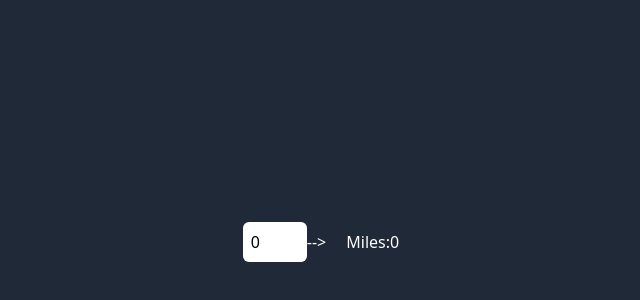
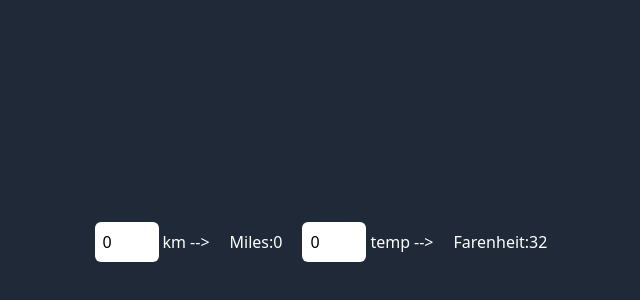
Before and after one commit to Grudok/Vite-With-Vue, a Vue app: page / in a window 1280 px wide. Shown: the part 158-458 px from the top of the page, without its empty margins (309-949 px from the left). Built offline with nearby package versions, Linux system fonts and the light colour scheme.

Commit message:
added farenheit to celsius

```diff
--- a/src/App.vue
+++ b/src/App.vue
@@ -3,14 +3,24 @@ import { ref } from 'vue';
 
 
 const km = ref(0)
+const temp = ref(0)
 
 </script>
 
 <template>
   <div class="bg-gray-800 text-white flex justify-center items-center min-h-screen">
-    <input class="p-2 rounded-md w-16 text-black" type="number" v-model="km">
-    <span>--></span>
-    <div class="p-5">Miles:{{ Math.round(km / 1.609 * 100) / 100 }}</div>
+    <div class="flex justify-center items-center">
+      <input class="p-2 rounded-md w-16 text-black" type="number" v-model="km">
+      <label for="km" class="px-1">km</label>
+      <span>--></span>
+      <div class="p-5">Miles:{{ Math.round(km / 1.609 * 100) / 100 }}</div>
+    </div>
+    <div class="flex justify-center items-center">
+      <input class="p-2 rounded-md w-16 text-black" type="number" v-model="temp">
+      <label for="temp" class="px-1">temp</label>
+      <span>--></span>
+      <div class="p-5">Farenheit:{{ Math.round(temp * 9/5) + 32}}</div>
+    </div>
   </div>
 </template>
 
```
